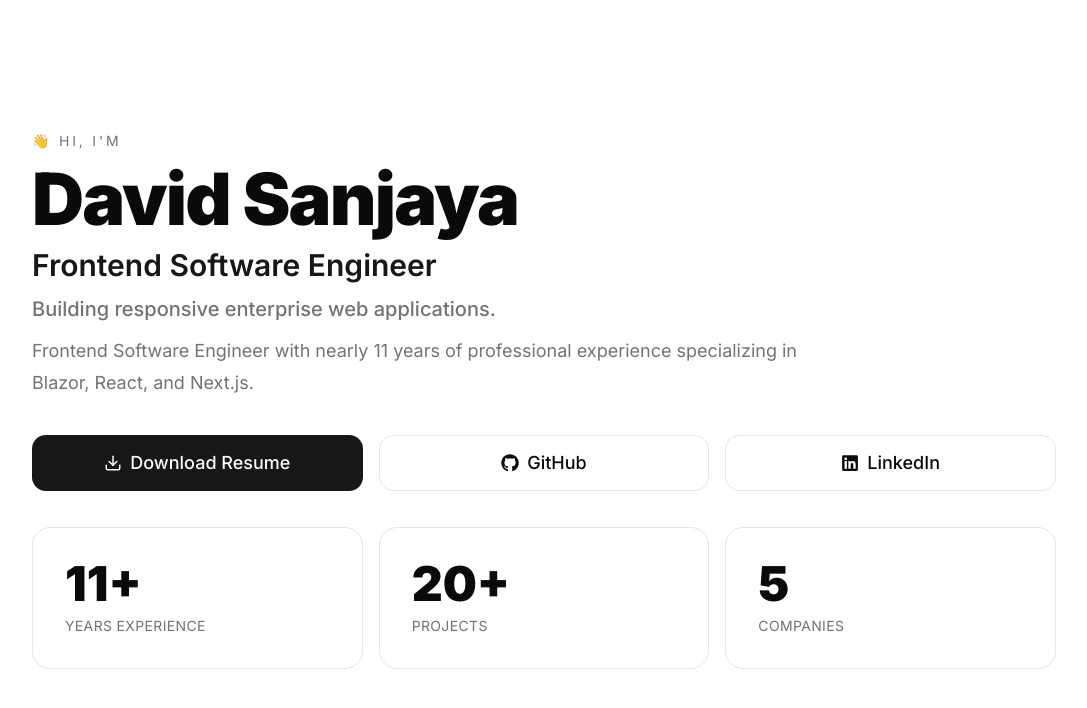
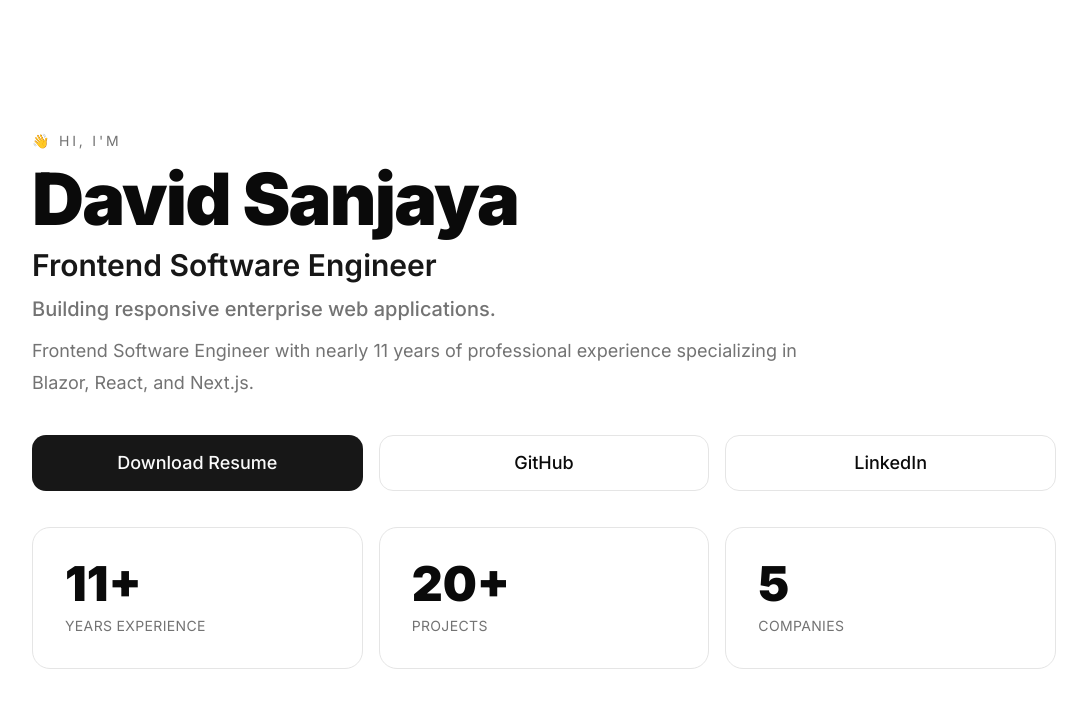
Before and after one commit to davidsanjaya/portfolio, a Next.js app: page / in a window 1280 px wide. Shown: the top 708 px of the page, without its empty margins (32-1119 px from the left). Built offline with nearby package versions, Linux system fonts and the light colour scheme.

Commit message:
complete button

```diff
--- a/components/sections/hero/hero-actions.tsx
+++ b/components/sections/hero/hero-actions.tsx
@@ -1,19 +1,11 @@
 import { Profile } from "@/types/profile";
 import { Button } from "@/components/shared/button";
-import { Download } from "lucide-react";
-import { FaGithub, FaLinkedin } from "react-icons/fa6";
 
 interface HeroActionProps {
   actions: Profile["actions"];
 }
 
 export function HeroActions({ actions }: HeroActionProps) {
-  const icons: Record<string, React.ReactNode> = {
-    download: <Download size={18} />,
-    github: <FaGithub size={18} />,
-    linkedin: <FaLinkedin size={18} />,
-  };
-
   return (
     <div className="grid gap-4 sm:grid-cols-3 py-6 items-center">
       {actions.map((action) => (
@@ -23,7 +15,8 @@ export function HeroActions({ actions }: HeroActionProps) {
           href={action.href}
           target={action.target}
           download={action.download}
-          icon={icons[action.icon ?? ""]}
+          leftIcon={action.icon}
+          // rightIcon={action.icon}
           size="lg"
         >
           {action.label}
--- a/components/shared/button/button.types.ts
+++ b/components/shared/button/button.types.ts
@@ -1,3 +1,6 @@
+import { ButtonHTMLAttributes } from "react";
+import { IconName } from "../icon";
+
 export type ButtonVariant =
   | "primary"
   | "secondary"
@@ -7,13 +10,20 @@ export type ButtonVariant =
 
 export type ButtonSize = "sm" | "md" | "lg";
 
-export interface ButtonProps {
-  children: React.ReactNode;
+export interface ButtonProps extends ButtonHTMLAttributes<HTMLButtonElement> {
   href?: string;
+
+  target?: "_blank" | "_self" | "_parent" | "_top";
+
+  download?: boolean | string;
+
   variant?: ButtonVariant;
-  target?: "_self" | "_blank";
-  download?: boolean;
-  icon?: React.ReactNode;
-  className?: string;
+
   size?: ButtonSize;
+
+  loading?: boolean;
+
+  leftIcon?: IconName;
+
+  rightIcon?: IconName;
 }
--- /dev/null
+++ b/components/shared/icon/icon.registry.tsx
@@ -0,0 +1,8 @@
+import { Download } from "lucide-react";
+import { FaGithub, FaLinkedin } from "react-icons/fa6";
+
+export const iconRegistry = {
+  download: Download,
+  github: FaGithub,
+  linkedin: FaLinkedin,
+};
--- /dev/null
+++ b/components/shared/icon/icon.tsx
@@ -0,0 +1,10 @@
+import { iconRegistry } from "./icon.registry";
+import { IconProps } from "./icon.types";
+
+export function Icon({ name, size, className }: IconProps) {
+  const Component = iconRegistry[name];
+  if (!Component) {
+    return null;
+  }
+  return <Component size={size} className={className} />;
+}
--- /dev/null
+++ b/components/shared/icon/index.ts
@@ -0,0 +1,2 @@
+export * from "./icon";
+export * from "./icon.types";
--- a/types/profile.ts
+++ b/types/profile.ts
@@ -5,11 +5,13 @@ export type ButtonVariant =
   | "ghost"
   | "link";
 
+export type IconName = "download" | "github" | "linkedin";
+
 export interface Actions {
   label: string;
   href: string;
   variant?: ButtonVariant;
-  icon?: string;
+  icon?: IconName;
   download: boolean;
   target?: "_self" | "_blank";
 }
```
Also changed, not shown: components/shared/icon/icon.types.ts (added, +7 -0 lines).
